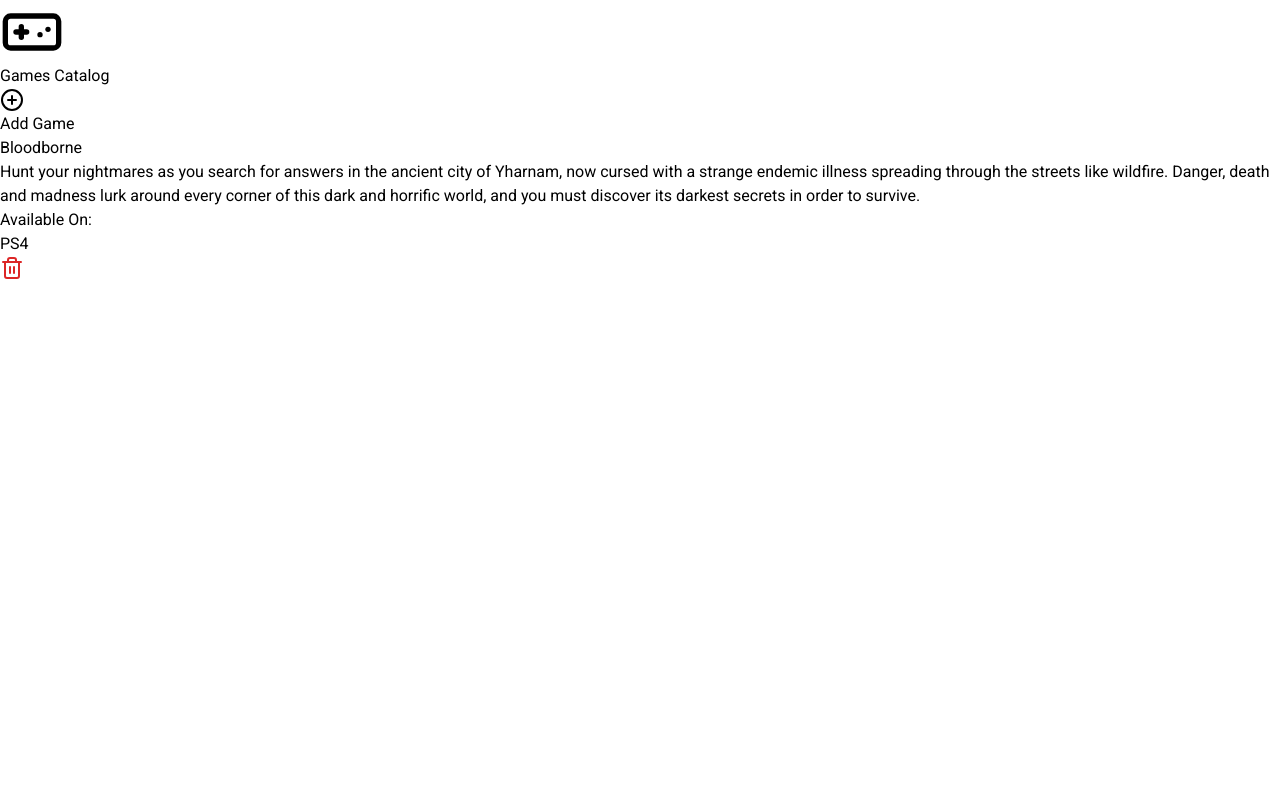
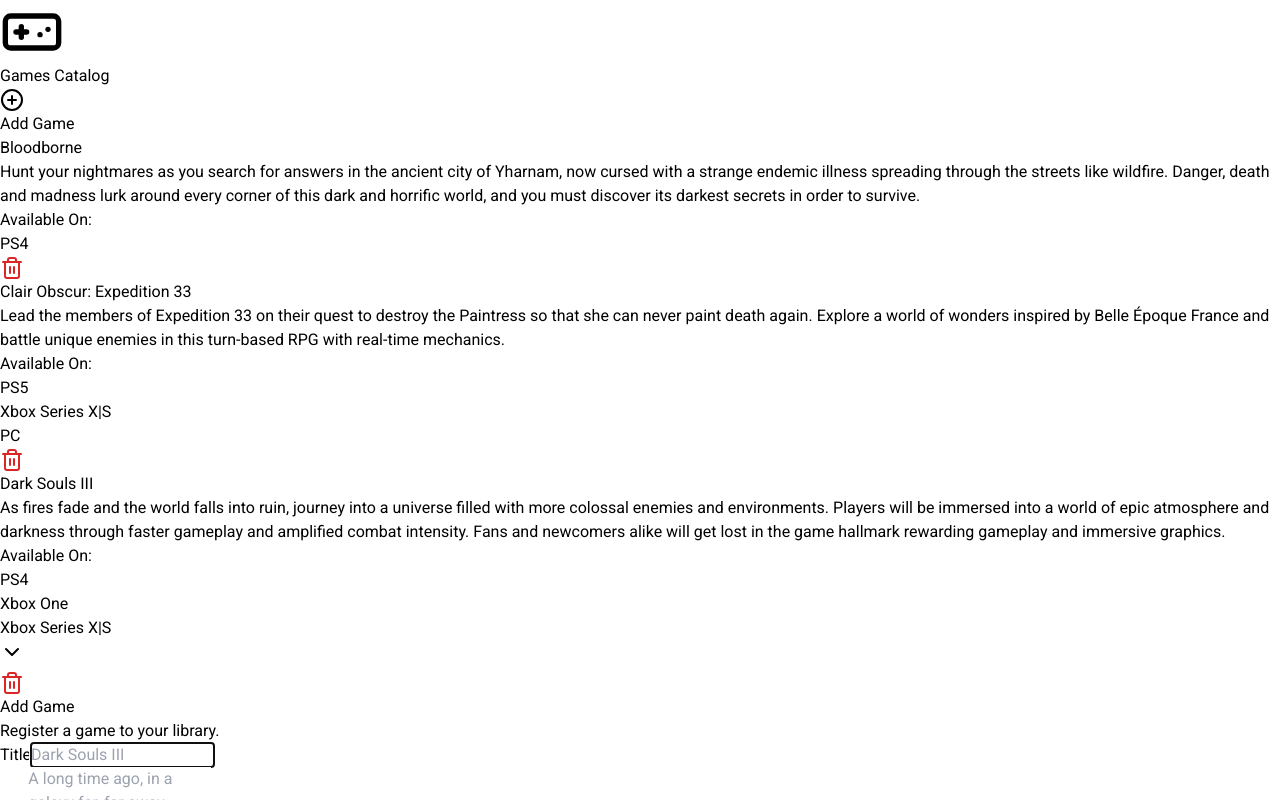
Before and after one commit to gentil-kadson/gaming-list-radix-ui, a Next.js app: page / in a window 1280 px wide. Both pictures are taken after a click on the button "Add Game". Shown: the top 800 px of the page. Built offline with nearby package versions, Linux system fonts and the light colour scheme; data requests are answered from the project's data file.

Commit message:
feature: finishes app

```diff
--- a/db.json
+++ b/db.json
@@ -3,8 +3,31 @@
     {
       "id": 1,
       "title": "Bloodborne",
-      "platforms": ["PS4"],
+      "platforms": [
+        "PS4"
+      ],
       "plot": "Hunt your nightmares as you search for answers in the ancient city of Yharnam, now cursed with a strange endemic illness spreading through the streets like wildfire. Danger, death and madness lurk around every corner of this dark and horrific world, and you must discover its darkest secrets in order to survive."
+    },
+    {
+      "id": "4987",
+      "title": "Clair Obscur: Expedition 33",
+      "plot": "Lead the members of Expedition 33 on their quest to destroy the Paintress so that she can never paint death again. Explore a world of wonders inspired by Belle Époque France and battle unique enemies in this turn-based RPG with real-time mechanics.",
+      "platforms": [
+        "PS5",
+        "Xbox Series X|S",
+        "PC"
+      ]
+    },
+    {
+      "id": "8a7e",
+      "title": "Dark Souls III",
+      "plot": "As fires fade and the world falls into ruin, journey into a universe filled with more colossal enemies and environments. Players will be immersed into a world of epic atmosphere and darkness through faster gameplay and amplified combat intensity. Fans and newcomers alike will get lost in the game hallmark rewarding gameplay and immersive graphics.",
+      "platforms": [
+        "PS4",
+        "Xbox One",
+        "Xbox Series X|S",
+        "PC"
+      ]
     }
   ]
 }
--- a/src/app/layout.tsx
+++ b/src/app/layout.tsx
@@ -19,7 +19,7 @@
 }>) {
   return (
     <html lang="en" className={roboto.className}>
-      <body className="bg-neutral-900 text-white h-screen min-h-screen flex flex-col">
+      <body className="bg-neutral-900 text-white min-h-screen flex flex-col p-5">
         <main className="grow-1">{children}</main>
       </body>
     </html>
--- a/src/app/page.tsx
+++ b/src/app/page.tsx
@@ -2,11 +2,14 @@
 
 import GameCard from "@/components/GameCard";
 import Game from "@/types/GameType";
+import AddGameModal from "@/components/AddGameModal";
 import { CirclePlus, Gamepad } from "lucide-react";
+import { Dialog } from "radix-ui";
 import { useEffect, useState } from "react";
 
 export default function Home() {
   const [games, setGames] = useState<Game[]>([]);
+  const [open, setOpen] = useState<boolean>(false);
 
   useEffect(() => {
     fetch("http://localhost:3001/games")
@@ -23,10 +26,18 @@
             <span className="text-purple-600">Games</span> Catalog
           </span>
         </h1>
-        <button className="bg-purple-600 w-36 p-3 rounded flex items-center justify-around">
-          <CirclePlus />
-          Add Game
-        </button>
+        <Dialog.Root open={open} onOpenChange={setOpen}>
+          <Dialog.Trigger asChild>
+            <button className="bg-purple-600 w-36 p-3 rounded flex items-center justify-around">
+              <CirclePlus />
+              Add Game
+            </button>
+          </Dialog.Trigger>
+          <AddGameModal
+            handleAddGame={setGames}
+            handleCloseDialog={() => setOpen(false)}
+          />
+        </Dialog.Root>
       </section>
       <div className="max-w-7xl m-auto flex flex-col gap-7 mt-9">
         {games.map((game) => (
--- a/src/components/AddGameModal.tsx
+++ b/src/components/AddGameModal.tsx
@@ -5,6 +5,7 @@
 import TextInput from "./TextInput";
 import CheckboxInput from "./CheckboxInput";
 import { useForm, Controller } from "react-hook-form";
+import Game from "@/types/GameType";
 
 interface FormData {
   title: string;
@@ -28,7 +29,15 @@
   { label: "Nintendo Switch", key: "switch" },
 ] as const;
 
-export default function AddGameModal() {
+interface AddGameModalProps {
+  handleAddGame: (games: Game[]) => void;
+  handleCloseDialog: () => void;
+}
+
+export default function AddGameModal({
+  handleAddGame,
+  handleCloseDialog,
+}: AddGameModalProps) {
   const { register, handleSubmit, control } = useForm<FormData>();
 
   const onSubmit = async (data: FormData) => {
@@ -58,7 +67,7 @@
       platforms: selectedPlatforms,
     };
 
-    const response = await fetch("http://localhost:3001/games", {
+    let response = await fetch("http://localhost:3001/games", {
       method: "POST",
       headers: {
         "Content-Type": "application/json",
@@ -66,15 +75,16 @@
       body: JSON.stringify(payload),
     });
 
-    if (!response.ok) {
-      console.log("aaaaaaaaa");
-    }
+    response = await fetch("http://localhost:3001/games");
+    const games: Game[] = await response.json();
+    handleAddGame(games);
+    handleCloseDialog();
   };
 
   return (
     <Dialog.Portal>
       <Dialog.Overlay />
-      <Dialog.Content className="bg-neutral-800 shadow-md mx-auto flex flex-col p-8 w-full max-w-[500px] rounded-md items-center">
+      <Dialog.Content className="bg-neutral-800 shadow-md absolute top-1/2 left-1/2 -translate-x-1/2 -translate-y-1/2 flex flex-col p-8 w-full max-w-[500px] rounded-md items-center">
         <div className="flex flex-col justify-center items-center">
           <Dialog.Title className="text-2xl font-bold text-purple-600">
             Add Game
```
